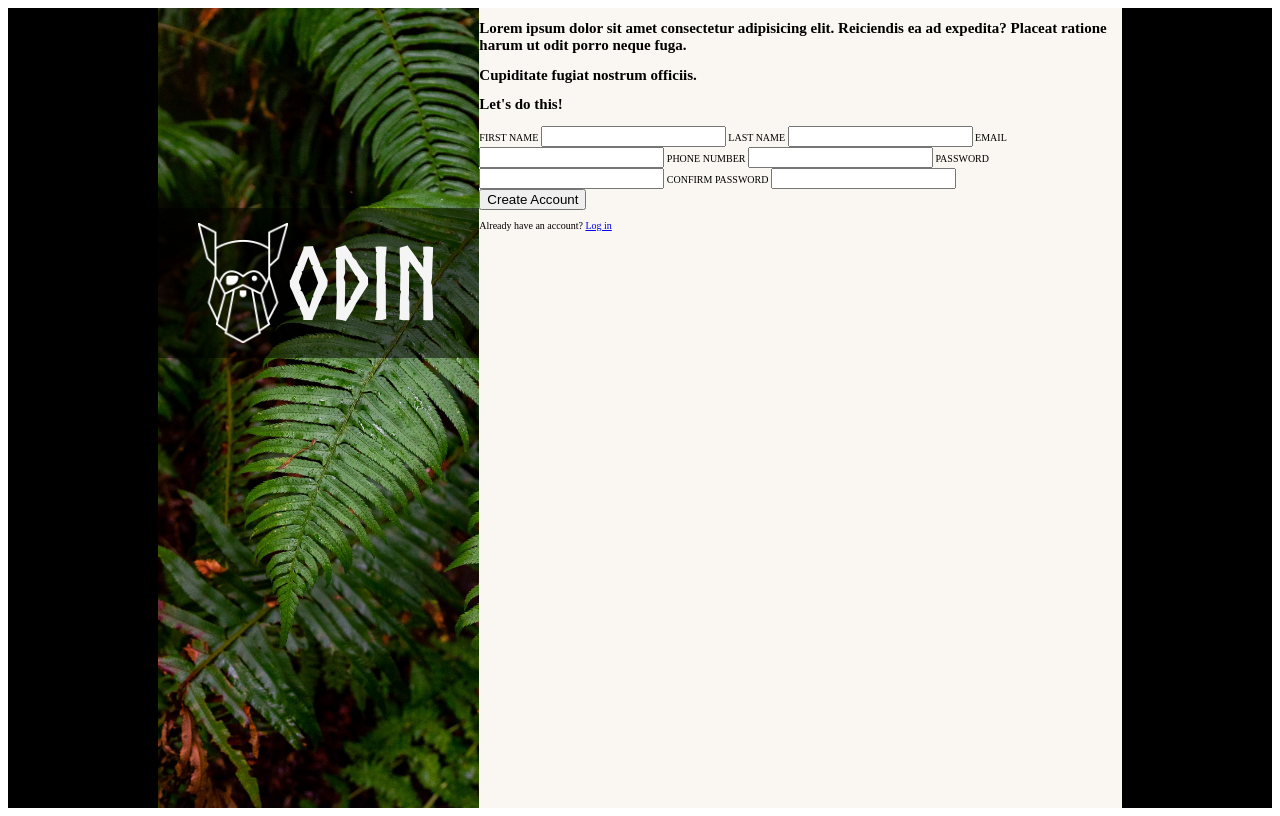
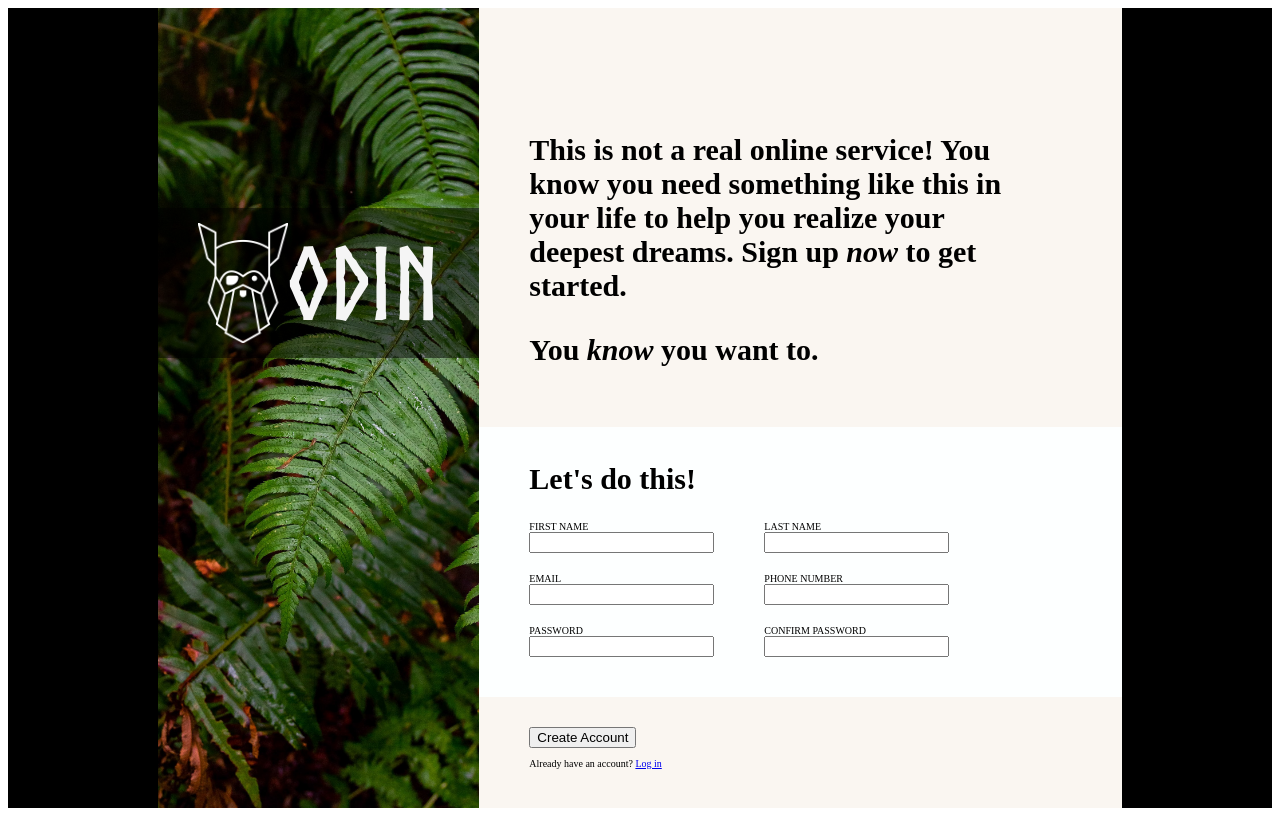
Before and after one commit to drestew/signup-form, a plain HTML site: page index.html in a window 1280 px wide. Drawn offline with Linux system fonts and the light colour scheme.

Commit message:
Restructure layout

```diff
--- a/index.html
+++ b/index.html
@@ -17,14 +17,13 @@
       </div>
       <section class="main">
         <div>
-          <h2>
-            Lorem ipsum dolor sit amet consectetur adipisicing elit. Reiciendis
-            ea ad expedita? Placeat ratione harum ut odit porro neque fuga.
-          </h2>
-          <h2>Cupiditate fugiat nostrum officiis.</h2>
+          <h1 class="main-title">
+            This is not a real online service! You know you need something like this in your life to help you realize your deepest dreams. Sign up <em>now</em> to get started.
+          </h1>
+          <p class="main-caption">You <em>know</em> you want to.</p>
         </div>
-        <section class="sign-up">
-          <h2>Let's do this!</h2>
+        <section class="signup">
+          <h2 class="signup-title">Let's do this!</h2>
           <form action="#">
             <label for="first-name">
               <span>FIRST NAME</span>
@@ -51,8 +50,8 @@
               <input type="text" name="confirm-pw" id="confirm-pw">
             </label>
         </section>
-        <div>
-          <button class="create-account">Create Account</button>
+        <div class="create-account">
+          <button type="submit" class="creat-account-btn">Create Account</button>
           <p>Already have an account? <a href="#" class="login">Log in</a></p>
         </div>
       </form>
--- a/style.css
+++ b/style.css
@@ -17,8 +17,19 @@ html {
 .main {
     background-color: rgb(250, 246, 241);
     width: 100%;
+    padding-top: 10rem;
 }
 
+.main-title, .main-caption {
+    font-size: 3rem;
+    padding-right: 8rem;
+    padding-left: 5rem;
+    font-weight: 700;
+}
+
+.main-caption {
+    margin-bottom: 6rem;
+}
 .inputs {
     display: grid;
     grid-template-areas:
@@ -64,3 +75,36 @@ html {
     color: whitesmoke;
     font-size: 10rem;
 }
+
+label {
+    display: flex;
+    flex-direction: column;
+}
+
+form {
+    display: grid;
+    grid-template-areas:
+        'first last'
+        'email phone'
+        'pw confirm-pw';
+    grid-gap: 2rem 5rem;
+    width: 70%;
+}
+
+.signup {
+    margin-bottom: 3rem;
+    padding: 1rem 0 4rem 5rem;
+    background-color: rgb(253, 255, 255);
+}
+
+.signup-title {
+    font-size: 3rem;
+}
+
+.create-account {
+    padding-left: 5rem;
+}
+
+.create-account-btn {
+    background-color: green;
+}
```
